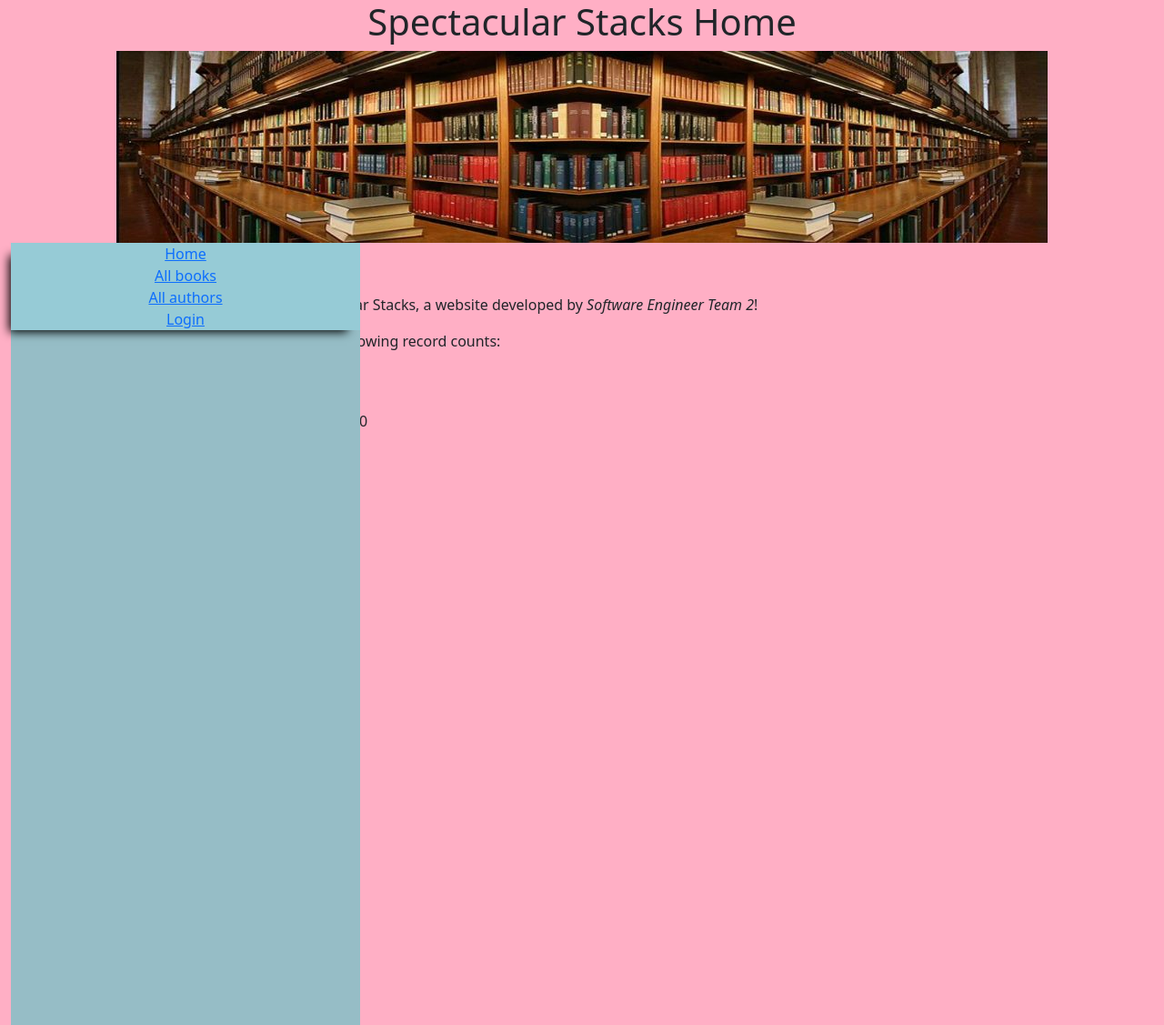
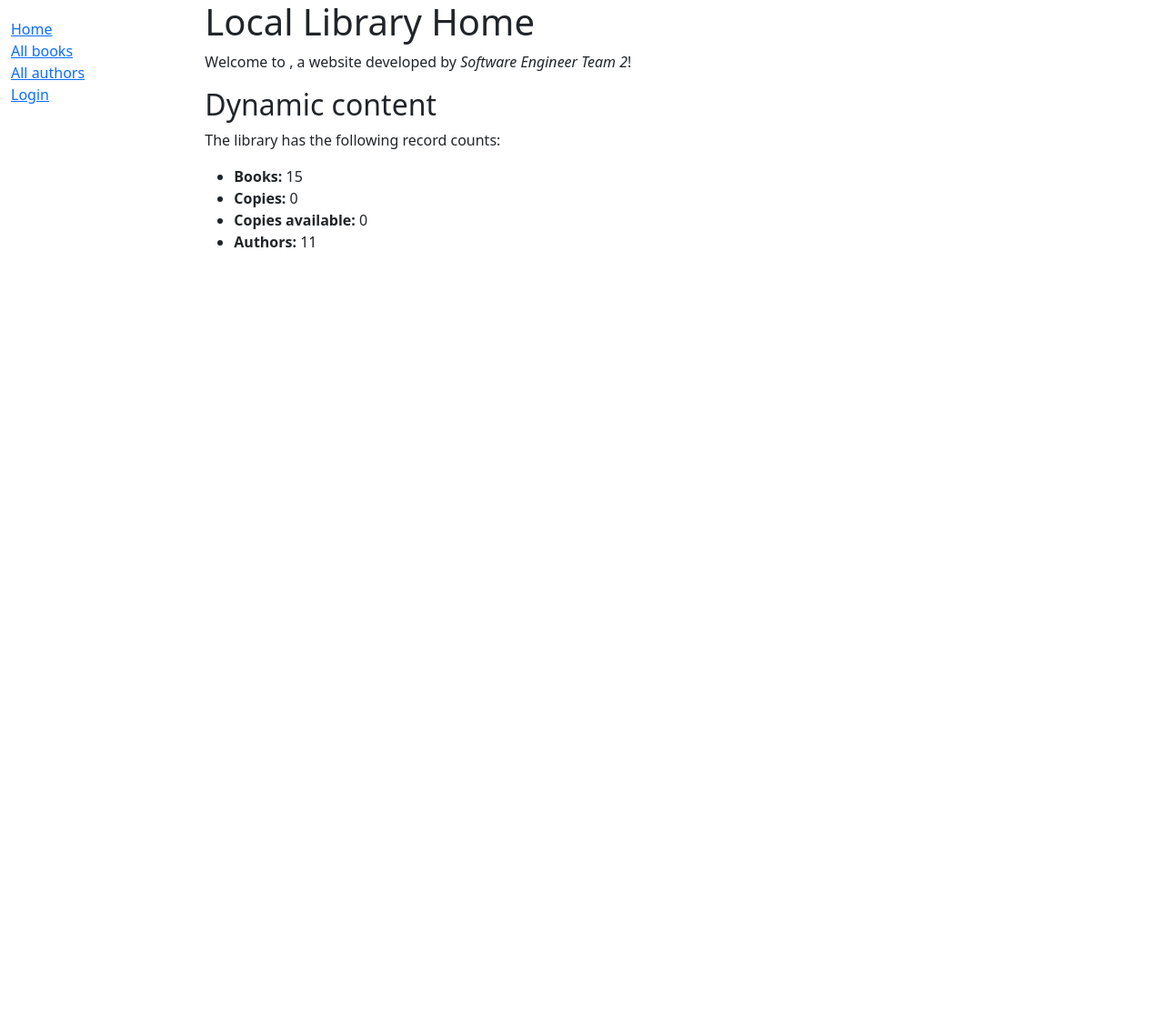
Before and after one commit to RKnybel/Library-Management-System-CSC-445, a Django app: page /catalog/ in a window 1280 px wide. Shown: the whole page at 91% size. Run offline with Django 4.2, Linux system fonts and the light colour scheme; data comes from the database, SQL or seed files in the repository; data that the repository does not hold is empty.

Commit message:
Revert "Merge branch 'LaurenChanges'"
This reverts commit 760b0b837d92d1f492e7e81d29b48a052897ebeb, reversing
changes made to 96ca90c0dfdbd119c8f633795ce4d0496d4879b3.

```diff
--- a/team2lms/catalog/static/css/styles.css
+++ b/team2lms/catalog/static/css/styles.css
@@ -3,9 +3,3 @@
   padding: 0;
   list-style: none;
 }
-#sidebar{
-	position: fixed;
-	width: 30%;
-	height: 100%;
-	background-color: #96BDC6;
-}
--- a/team2lms/catalog/templates/base_generic.html
+++ b/team2lms/catalog/templates/base_generic.html
@@ -7,20 +7,14 @@
   <link href="https://cdn.jsdelivr.net/npm/bootstrap@5.1.3/dist/css/bootstrap.min.css" rel="stylesheet" integrity="sha384-1BmE4kWBq78iYhFldvKuhfTAU6auU8tT94WrHftjDbrCEXSU1oBoqyl2QvZ6jIW3" crossorigin="anonymous">
   <!-- Add additional CSS in static file -->
   {% load static %}
-  <link rel="stylesheet" type="text/css" href="{% static 'css/styles.css' %}">
+  <link rel="stylesheet" href="{% static 'css/styles.css' %}">
 </head>
 <body>
-	<header>
-		  <h1 style="text-align: center;">Spectacular Stacks Home</h1>
-		 <img style="max-width: 100%; display: block; margin-left: auto; margin-right: auto;" src="{% static "catalog/libheader.png" %}" alt="My image"/>
-	</header>
   <div class="container-fluid">
-
     <div class="row">
       <div class="col-sm-2">
       {% block sidebar %}
-		<div id= "sidebar">
-        <ul class="sidebar-nav" style="background-color: #96CBD6; margin-top:0px; text-align: center; box-shadow: -8px 8px 10px -6px #000000">
+        <ul class="sidebar-nav">
           <li><a href="{% url 'index' %}">Home</a></li>
           <li><a href="{% url 'books' %}">All books</a></li>
           <li><a href="{% url 'authors' %}">All authors</a></li>
@@ -31,7 +25,6 @@
             <li><a href="{% url 'login' %}?next={{ request.path }}">Login</a></li>
           {% endif %}
         </ul>
-		</div>
      {% endblock %}
       </div>
       <div class="col-sm-10 ">{% block content %}{% endblock %}</div>
--- a/team2lms/catalog/templates/catalog/book_detail.html
+++ b/team2lms/catalog/templates/catalog/book_detail.html
@@ -3,13 +3,12 @@
 {% block content %}
   <h1>Title: {{ book.title }}</h1>
 
-<nav>
   <p><strong>Author:</strong> <a href="">{{ book.author }}</a></p> <!-- author detail link not yet defined -->
   <p><strong>Summary:</strong> {{ book.summary }}</p>
   <p><strong>ISBN:</strong> {{ book.isbn }}</p>
-  <p><strong>Language: </strong> English {{ book.language }}</p>
+  <p><strong>Language:</strong> {{ book.language }}</p>
   <p><strong>Genre:</strong> {{ book.genre.all|join:", " }}</p>
-</nav>
+
   <div style="margin-left:20px;margin-top:20px">
     <h4>Copies</h4>
 
--- a/team2lms/catalog/templates/index.html
+++ b/team2lms/catalog/templates/index.html
@@ -1,22 +1,14 @@
 {% extends "base_generic.html" %}
 
 {% block content %}
-{% load static %}
-
-<body style="background-color:#FFAFC5;">
-  <h1>Home</h1>
-
-
-
- <p>Welcome to Spectacular Stacks, a website developed by <em>Software Engineer Team 2</em>!</p>
+  <h1>Local Library Home</h1>
+  <p>Welcome to , a website developed by <em>Software Engineer Team 2</em>!</p>
+  <h2>Dynamic content</h2>
   <p>The library has the following record counts:</p>
-     <nav>
-       <ul>
-    <li> <strong>Books:</strong> {{ num_books }}</li>
+  <ul>
+    <li><strong>Books:</strong> {{ num_books }}</li>
     <li><strong>Copies:</strong> {{ num_instances }}</li>
     <li><strong>Copies available:</strong> {{ num_instances_available }}</li>
     <li><strong>Authors:</strong> {{ num_authors }}</li>
-	</ul>
-  </nav>
-  </body>
+  </ul>
 {% endblock %}
```
Also changed, not shown: team2lms/catalog/static/catalog/libheader.png (deleted), team2lms/catalog/templates/catalog/Library-Header.jpg (deleted).
